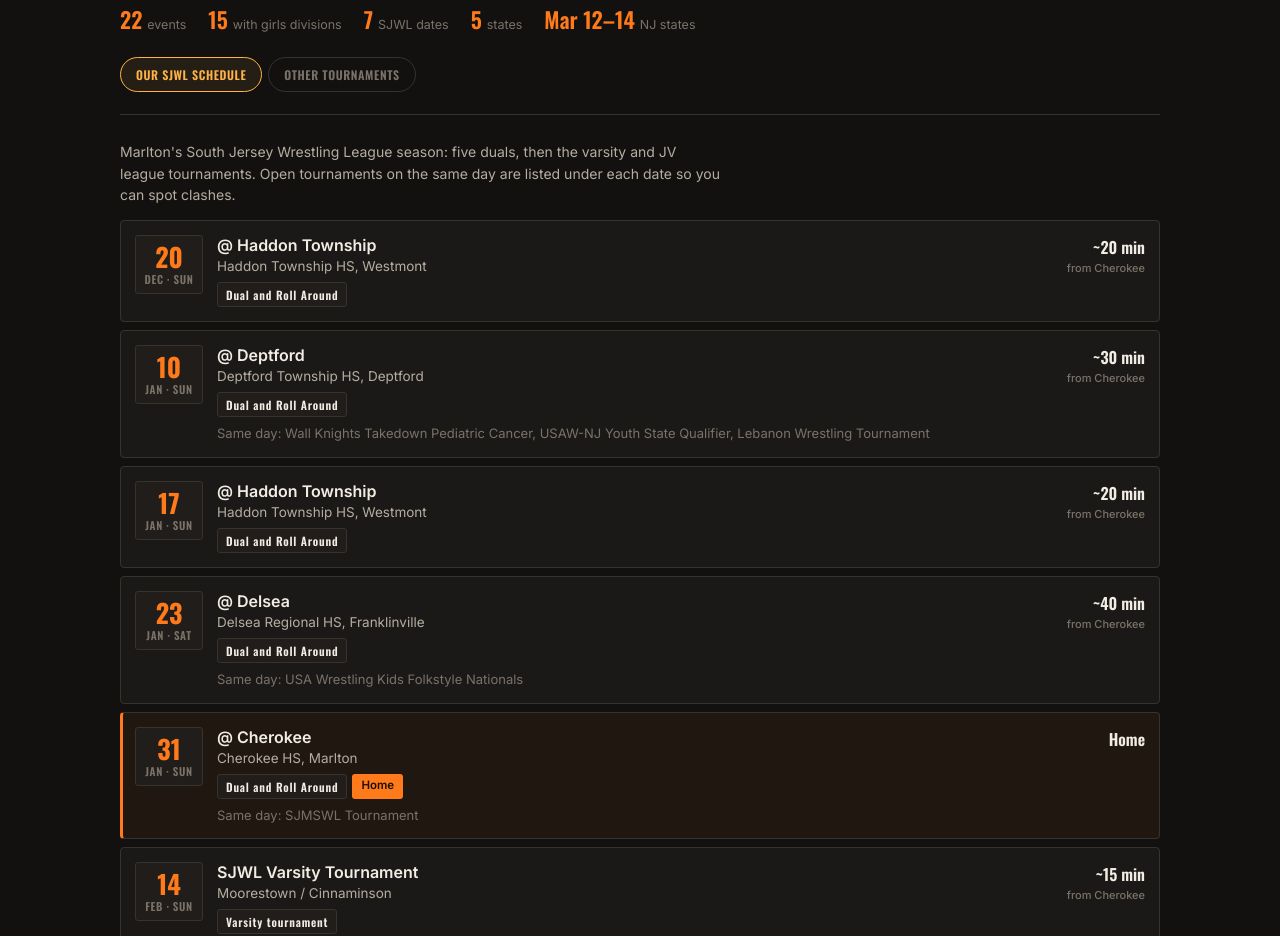
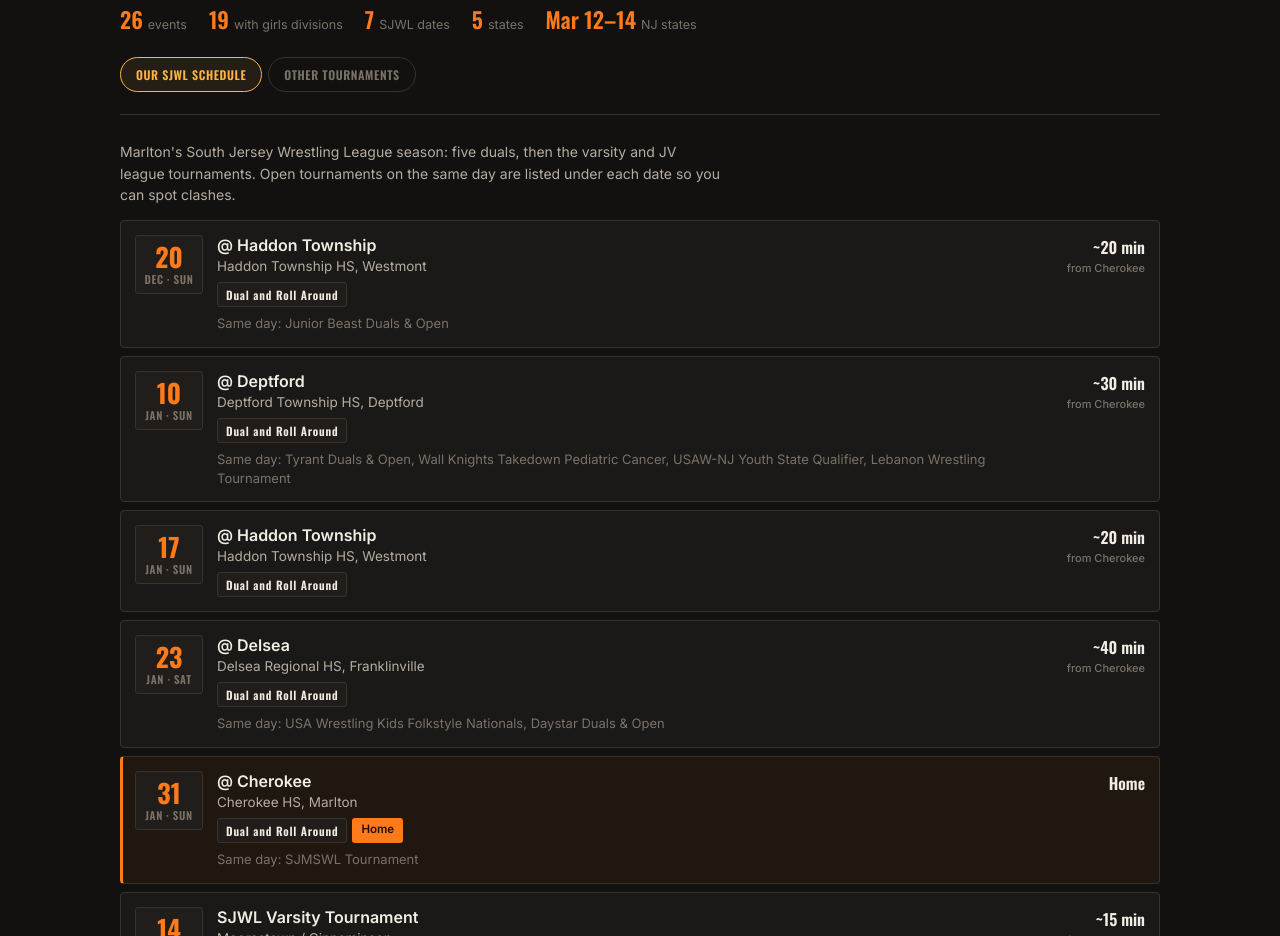
Before and after one commit to joshdziewa-dad/marltonwrestling, a plain HTML site: page index.html in a window 1280 px wide. Shown: the part 294-1230 px from the top of the page. Drawn offline with nearby package versions, Linux system fonts and the light colour scheme.

Commit message:
Add new wrestling tournament entries to index.html

```diff
--- a/index.html
+++ b/index.html
@@ -853,11 +853,15 @@
  ["2026-12-26",null,"Kellen Bischoff Memorial","Stafford Township","Stafford Twp.","NJ",55,false,false,["Junior high only","Holiday break"],"Middle-school wrestlers only.","https://nj.wrestlingtournaments.org/view.cfm?ID=117646"],
  ["2026-12-27",null,"POWERade Junior & Girls","Canon-McMillan HS","Canonsburg","PA",300,true,false,["Destination","Boys 8U–12U","Girls Elementary"],"Youth and girls' elementary day is Dec 27; older divisions wrestle later in the week. An overnight trip.","https://www.papowerwrestling.com/poweradewrestling/"],
  ["2026-12-29",null,"Gloucester City Middle School Tournament","Gloucester City MS","Gloucester City","NJ",25,true,false,["Middle school"],"","https://nj.wrestlingtournaments.org/view.cfm?ID=117582"],
+ ["2026-12-19", "2026-12-20", "Junior Beast Duals & Open", "Saint Mark's High School", "Wilmington", "DE", 60, true, false, ["6U–14U", "Girls 6U–14U", "Duals + Open", "Novice"], "Open is Saturday Dec 19; duals run both days. Open entry is $40 through Nov 21, then $55. No late entries or walk-ins.", "https://www.tyrantwrestling.com/december-tournaments/beast"],
+ ["2026-12-27", null, "Bison Winter Duals & Open", "Spooky Nook", "Manheim", "PA", 115, true, false, ["6U–14U", "Girls 6U–14U", "Duals + Open", "Novice"], "Duals and Open both run Sunday. Open entry is $40 through Nov 27, then $55. No late entries or walk-ins.", "https://www.tyrantwrestling.com/december-tournaments/bisonwinter"],
  ["2027-01-09",null,"Tommy Dell Novice Tournament","Coppermine Pantherplex","Hampstead","MD",135,false,false,["Novice","Bantam–Intermediate"],"","https://md.wrestlingtournaments.org/view.cfm?ID=117663"],
+ ["2027-01-09", "2027-01-10", "Tyrant Duals & Open", "Franklin & Marshall College, Schnader Field House", "Lancaster", "PA", 110, true, false, ["6U–14U", "Girls 6U–14U", "Duals + Open", "Novice"], "Open is Saturday Jan 9; duals run both days. Open entry is $40 through Dec 9, then $55. Walk-ins Friday only.", "https://www.tyrantwrestling.com/january-tournaments/tyrantduals"],
  ["2027-01-10",null,"Wall Knights Takedown Pediatric Cancer","Wall HS","Wall Twp.","NJ",60,true,false,["6U–14U","Novice + open","Girls 5–7 / 8–10 / 11–14"],"Youth only, with novice brackets for first-years and three girls age groups.","https://nj.wrestlingtournaments.org/view.cfm?ID=117745"],
  ["2027-01-10",null,"USAW-NJ Youth State Qualifier","Old Bridge HS","Matawan","NJ",60,true,false,["State qualifier","USA card required"],"One of the first 2027 qualifiers posted.","https://nj.wrestlingtournaments.org/view.cfm?ID=119556"],
  ["2027-01-10",null,"Lebanon Wrestling Tournament","Lebanon HS","Lebanon","PA",110,false,false,["Youth open & novice"],"","https://pa.wrestlingtournaments.org/view.cfm?ID=107488"],
  ["2027-01-22","2027-01-24","USA Wrestling Kids Folkstyle Nationals","Allen County War Memorial Coliseum","Fort Wayne","IN",570,true,false,["National","8U–14U","Destination"],"For your top kids; coach needs Copper/Bronze certification.","https://usawrestlingevents.com/"],
+ ["2027-01-23", null, "Daystar Duals & Open", "Saint Mark's High School", "Wilmington", "DE", 60, true, false, ["6U–14U", "Girls 6U–14U", "Duals + Open", "Novice"], "Duals start 8:00am; Open follows between 2:00 and 3:00pm. Open entry is $40 through Dec 23, then $55. No late entries or walk-ins.", "https://www.tyrantwrestling.com/january-tournaments/daystar"],
  ["2027-01-24",null,"Ram Tough Youth Tournament","Southern Regional HS","Stafford Twp.","NJ",55,true,true,["Tot–Intermediate","Girls Tot–Intermediate","$30"],"Full girls ladder at every age group.","https://nj.wrestlingtournaments.org/view.cfm?ID=117414"],
  ["2027-01-24",null,"USAW-NJ Qualifier — Toms River","Toms River HS East","Toms River","NJ",55,true,false,["State qualifier","USA card required"],"","https://nj.wrestlingtournaments.org/view.cfm?ID=119597"],
  ["2027-01-31",null,"SJMSWL Tournament","Moorestown HS","Moorestown","NJ",15,false,false,["Middle school league"],"For South Jersey Middle School league teams.","https://nj.wrestlingtournaments.org/view.cfm?ID=117420"],
```
